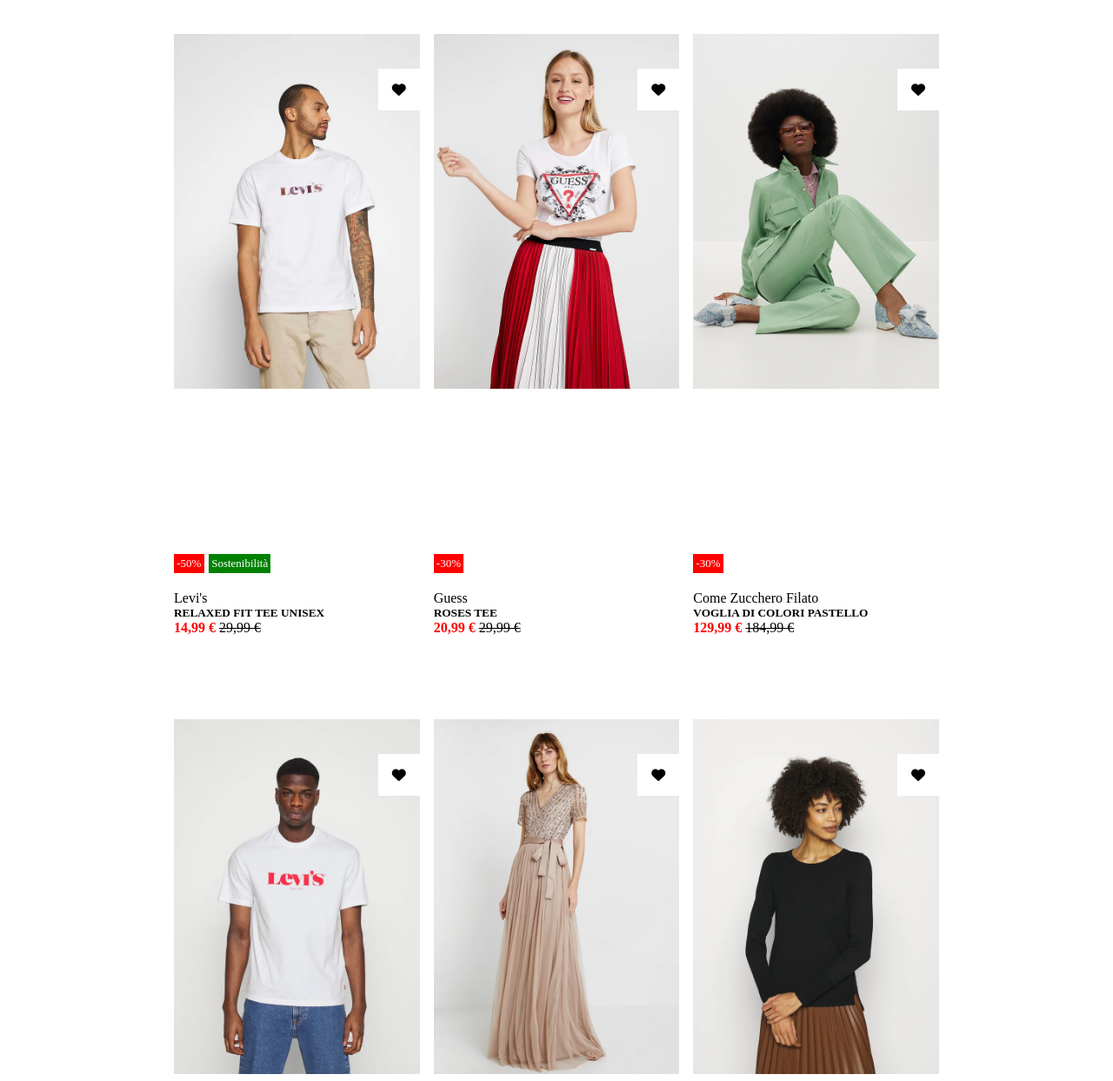
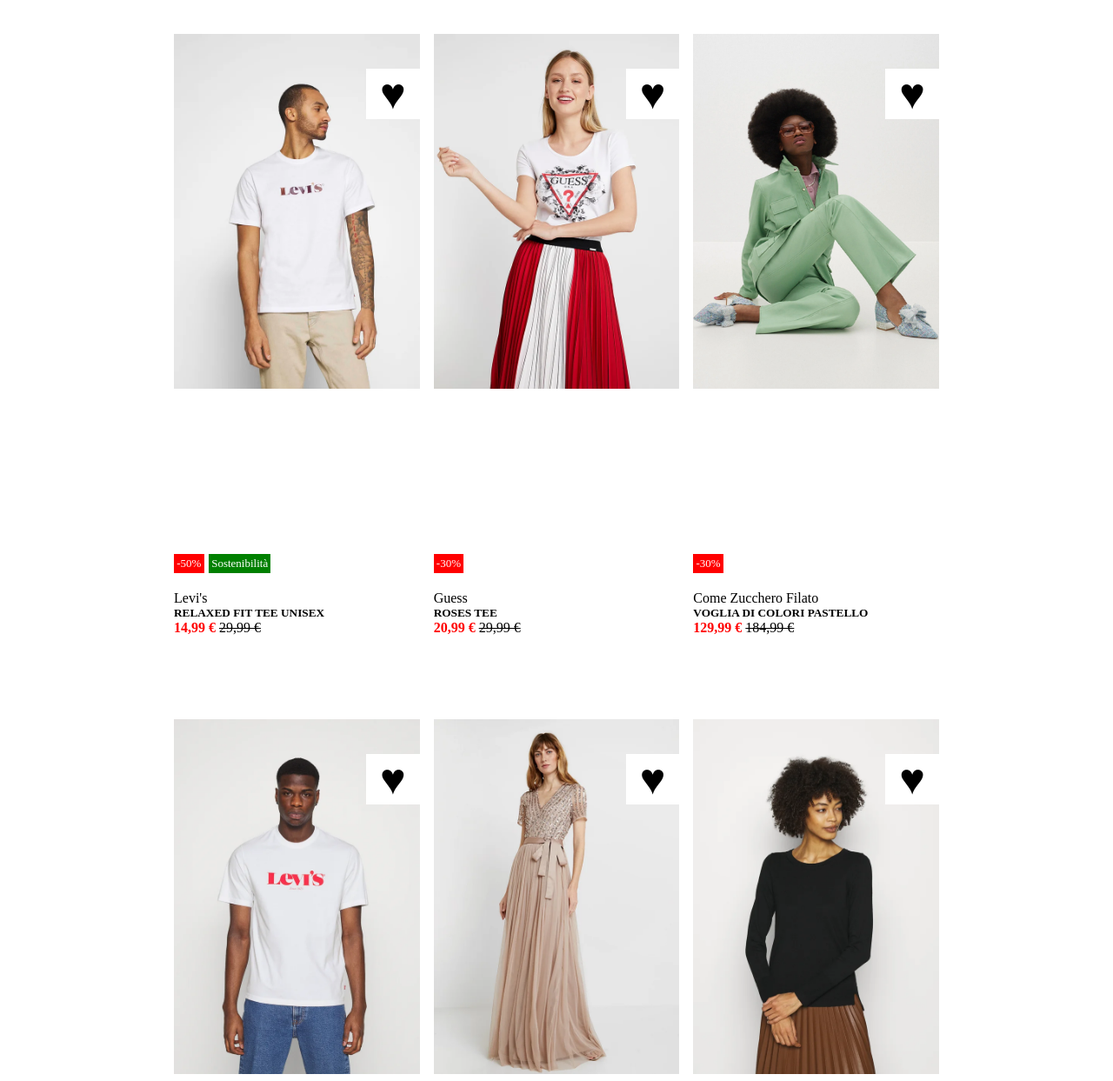
Before and after one commit to ghiottoandrea/html-css-boolando, a plain HTML site: page index.html in a window 1280 px wide. Shown: the part 57-1300 px from the top of the page at 87% size. Drawn offline with Linux system fonts and the light colour scheme.

Commit message:
Update hearts and add comments

```diff
--- a/assets/css/style.css
+++ b/assets/css/style.css
@@ -53,18 +53,19 @@ nav {
     align-items: center;
 }
 
-main{
+main {
     padding-top: 3rem;
 }
 
-footer{
+footer {
     background-color: var(--booleando-dark);
     color: var(--booleando-lighter);
 }
 
-h4{
+h4 {
     padding-bottom: 0.5rem;
 }
+
 /* #endregion Common */
 
 /* #region Header */
@@ -110,12 +111,14 @@ h4{
     background-image: url(../img/1.webp);
 }
 
-.relaxed-fit:hover{
+.relaxed-fit:hover {
     background-image: url(../img/1b.webp);
 }
+
 .roses-tee {
     background-image: url(../img/2.webp);
 }
+
 .roses-tee:hover {
     background-image: url(../img/2b.webp);
 }
@@ -124,26 +127,31 @@ h4{
     background-image: url(../img/3.webp);
 }
 
-.voglia-colori:hover{
+.voglia-colori:hover {
     background-image: url(../img/3b.webp);
 }
+
 .tee-unisex {
     background-image: url(../img/4.webp);
 }
-.tee-unisex:hover{
+
+.tee-unisex:hover {
     background-image: url(../img/4b.webp);
 }
 
 .stripe-bodice {
     background-image: url(../img/5.webp);
 }
-.stripe-bodice:hover{
+
+.stripe-bodice:hover {
     background-image: url(../img/5b.webp);
 }
+
 .maglione-black {
     background-image: url(../img/6.webp);
 }
-.maglione-black:hover{
+
+.maglione-black:hover {
     background-image: url(../img/6b.webp);
 }
 
@@ -181,12 +189,18 @@ h4{
     left: 0;
 }
 
-.hearts-back {
+.hearts {
+    font-size: 50px;
     background-color: white;
-    padding: 1rem;
+    padding: 0 1rem;
     position: absolute;
     top: 40px;
     right: 0;
+    color: black;
+}
+
+.hearts:hover {
+    color: red;
 }
 
 .red-mark {
@@ -200,13 +214,14 @@ h4{
 /* #endregion main */
 
 /* #region footer */
-.credits{
+.credits {
     display: flex;
     justify-content: space-between;
     padding: 1rem;
 }
 
-.social{
+.social {
     padding-top: 0.5rem;
 }
+
 /* #endregion footer */
--- a/index.html
+++ b/index.html
@@ -11,7 +11,7 @@
         crossorigin="anonymous" referrerpolicy="no-referrer" />
 </head>
 
-<body class="debg">
+<body>
 
     <header id="side_header">
 
@@ -45,7 +45,7 @@
             <div class="chart margin-top">
                 <div class="box relaxed-fit">
                     <div>
-                        <i class="fa-solid fa-heart hearts-back"></i>
+                        <span class="hearts">&hearts;</span>
                     </div>
                     <div>
                         <span class="discount">-50%</span>
@@ -64,11 +64,12 @@
 
                 </div>
             </div>
+            <!-- /first prod -->
 
             <div class="chart">
                 <div class="box roses-tee">
                     <div>
-                        <i class="fa-solid fa-heart hearts-back"></i>
+                        <span class="hearts">&hearts;</span>
                     </div>
                     <div>
                         <span class="discount">-30%</span>
@@ -85,11 +86,12 @@
 
                 </div>
             </div>
+            <!-- /second prod -->
 
             <div class="chart">
                 <div class="box voglia-colori">
                     <div>
-                        <i class="fa-solid fa-heart hearts-back"></i>
+                        <span class="hearts">&hearts;</span>
                     </div>
                     <div>
                         <span class="discount">-30%</span>
@@ -106,15 +108,17 @@
 
                 </div>
             </div>
+            <!-- /third prod -->
 
         </div>
+        <!-- /first section -->
 
         <div class=" container d-flex">
 
             <div class="chart">
                 <div class="box tee-unisex">
                     <div>
-                        <i class="fa-solid fa-heart hearts-back"></i>
+                        <span class="hearts">&hearts;</span>
                     </div>
                     <div>
                         <span class="discount">-50%</span>
@@ -133,12 +137,12 @@
 
                 </div>
             </div>
+            <!-- /first prod -->
 
             <div class="chart">
                 <div class="box stripe-bodice">
                     <div>
-                        <i class="fa-solid fa-heart hearts-back"></i>
-                    </div>
+                        <span class="hearts">&hearts;</span>                    </div>
                 </div>
                 <div class="product-description">
                     <span>Maya Deluxe</span>
@@ -149,12 +153,12 @@
 
                 </div>
             </div>
+            <!-- /second prod -->
 
             <div class="chart">
                 <div class="box maglione-black">
                     <div>
-                        <i class="fa-solid fa-heart hearts-back"></i>
-                    </div>
+                        <span class="hearts">&hearts;</span>                    </div>
                     <div>
                         <span class="sostenibility-line">Sostenibilità</span>
                     </div>
@@ -169,9 +173,10 @@
 
                 </div>
             </div>
+            <!-- /third prod -->
 
         </div>
-
+        <!-- /second section -->
 
     </main>
     <!-- /#side_main -->
```
